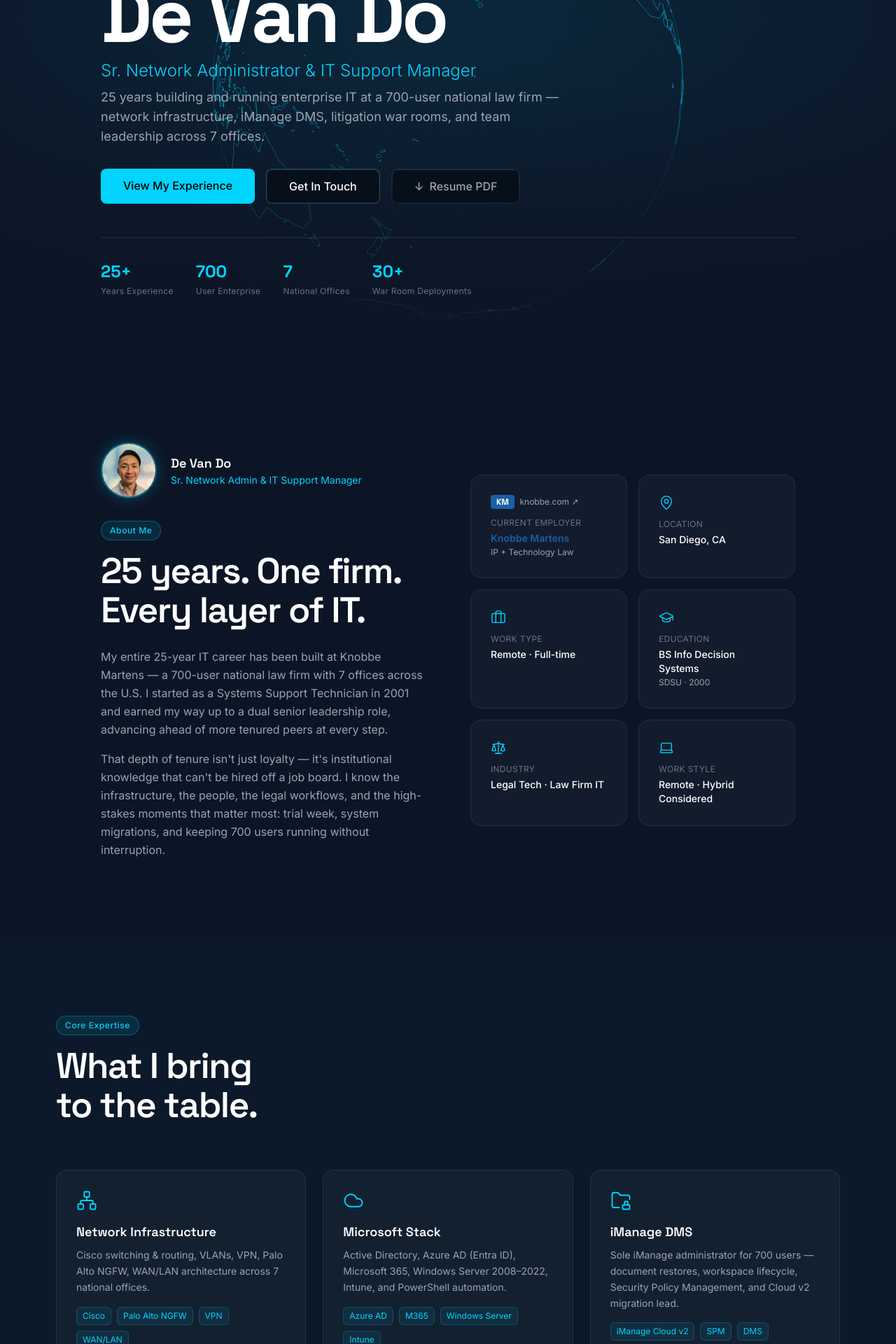
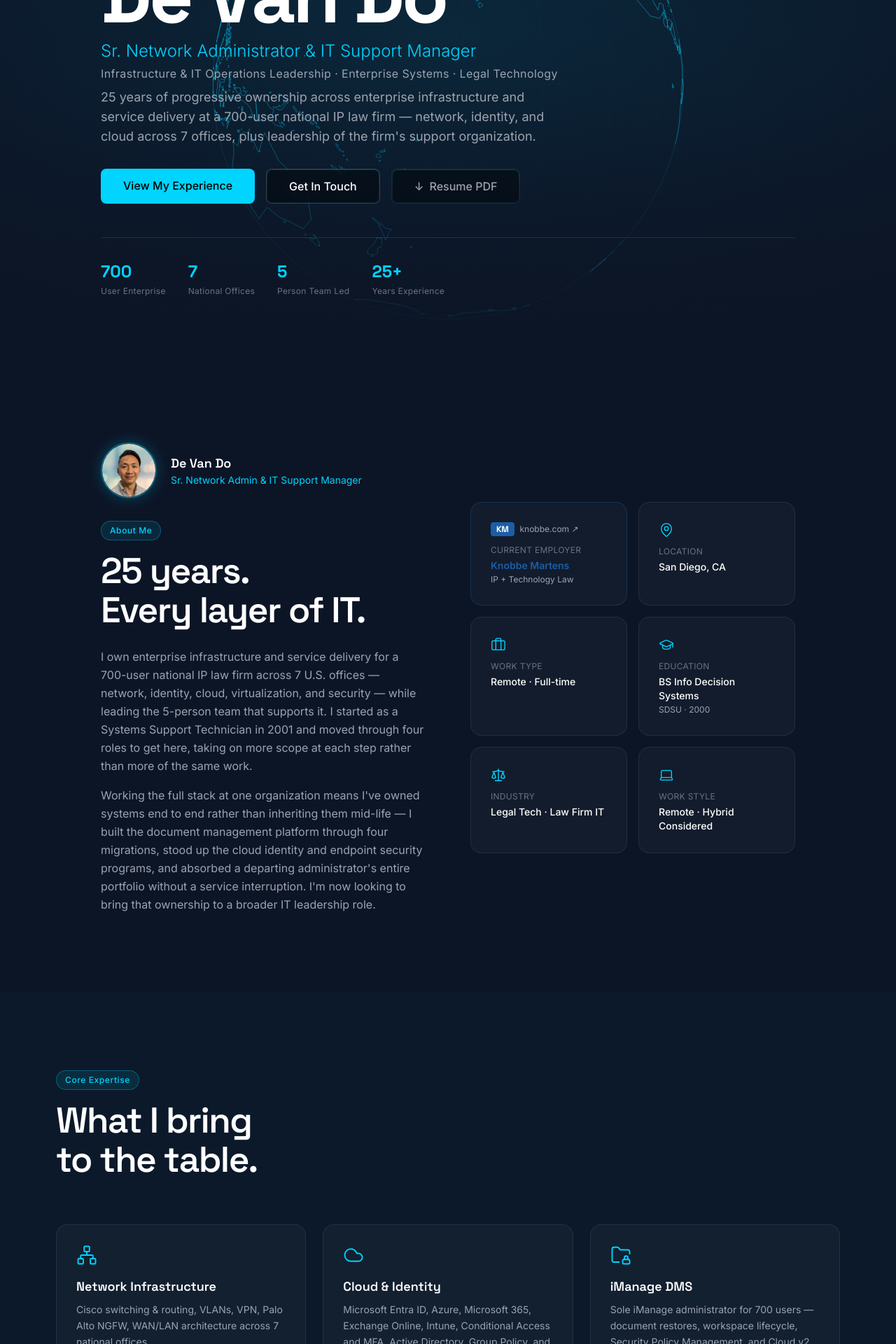
Before and after one commit to MrDVD858/DvD-WebsiteResume, a React (Vite) app: page / in a window 1280 px wide. Shown: the part 280-2200 px from the top of the page at 70% size. Built offline with nearby package versions, Linux system fonts and the light colour scheme.

Commit message:
update website

```diff
--- a/src/components/AboutSection.tsx
+++ b/src/components/AboutSection.tsx
@@ -31,19 +31,21 @@
 
           <span className="tag mb-4 block w-fit">About Me</span>
           <h2 className="section-heading text-white mb-6">
-            25 years. One firm.<br />Every layer of IT.
+            25 years.<br />Every layer of IT.
           </h2>
           <p className="text-gray-400 leading-relaxed mb-4">
-            My entire 25-year IT career has been built at Knobbe Martens — a 700-user national
-            law firm with 7 offices across the U.S. I started as a Systems Support Technician
-            in 2001 and earned my way up to a dual senior leadership role, advancing ahead of
-            more tenured peers at every step.
+            I own enterprise infrastructure and service delivery for a 700-user national IP law
+            firm across 7 U.S. offices — network, identity, cloud, virtualization, and security —
+            while leading the 5-person team that supports it. I started as a Systems Support
+            Technician in 2001 and moved through four roles to get here, taking on more scope at
+            each step rather than more of the same work.
           </p>
           <p className="text-gray-400 leading-relaxed">
-            That depth of tenure isn't just loyalty — it's institutional knowledge that can't
-            be hired off a job board. I know the infrastructure, the people, the legal workflows,
-            and the high-stakes moments that matter most: trial week, system migrations, and
-            keeping 700 users running without interruption.
+            Working the full stack at one organization means I've owned systems end to end rather
+            than inheriting them mid-life — I built the document management platform through four
+            migrations, stood up the cloud identity and endpoint security programs, and absorbed a
+            departing administrator's entire portfolio without a service interruption. I'm now
+            looking to bring that ownership to a broader IT leadership role.
           </p>
         </div>
 
--- /dev/null
+++ b/src/components/CountUp.tsx
@@ -0,0 +1,83 @@
+import { useEffect, useRef, useState } from 'react'
+
+interface CountUpProps {
+  /** The finished value as you want it displayed, e.g. "25+", "700", "5". */
+  value: string
+  /** How long the count animation runs, in ms. */
+  duration?: number
+  className?: string
+  style?: React.CSSProperties
+}
+
+/**
+ * CountUp animates a number from 0 up to its final value the first time it
+ * scrolls into view, then stops observing.
+ *
+ * It accepts the value as a *string* ("25+", "700") rather than a number so the
+ * suffix stays attached — we split the digits off the front, animate those, and
+ * glue the suffix back on for rendering. That means the caller never has to pass
+ * the number and the "+" as two separate props.
+ *
+ * Respects prefers-reduced-motion: if the visitor has asked their OS to limit
+ * animation, we skip straight to the final value instead of counting.
+ */
+export default function CountUp({ value, duration = 1400, className, style }: CountUpProps) {
+  const ref = useRef<HTMLParagraphElement>(null)
+
+  // Split "25+" into 25 and "+". The regex captures leading digits; anything
+  // left over (a "+", a "%", nothing at all) becomes the suffix.
+  const target = parseInt(value.replace(/\D/g, ''), 10) || 0
+  const suffix = value.replace(/[\d]/g, '')
+
+  // Start at the target when motion is reduced, so nothing ever animates.
+  const prefersReducedMotion =
+    typeof window !== 'undefined' &&
+    window.matchMedia('(prefers-reduced-motion: reduce)').matches
+
+  const [display, setDisplay] = useState(prefersReducedMotion ? target : 0)
+
+  useEffect(() => {
+    if (prefersReducedMotion) return
+
+    const el = ref.current
+    if (!el) return
+
+    const observer = new IntersectionObserver(
+      ([entry]) => {
+        if (!entry.isIntersecting) return
+
+        // Stop watching immediately — this should only ever run once.
+        observer.unobserve(el)
+
+        const start = performance.now()
+
+        function tick(now: number) {
+          // progress goes 0 → 1 over `duration` ms
+          const progress = Math.min((now - start) / duration, 1)
+
+          // easeOutQuart: fast at first, slows as it approaches the target.
+          // This is what makes it feel like it's "landing" on the number
+          // rather than stopping abruptly.
+          const eased = 1 - Math.pow(1 - progress, 4)
+
+          setDisplay(Math.round(eased * target))
+
+          if (progress < 1) requestAnimationFrame(tick)
+        }
+
+        requestAnimationFrame(tick)
+      },
+      { threshold: 0.4 }
+    )
+
+    observer.observe(el)
+    return () => observer.disconnect()
+  }, [target, duration, prefersReducedMotion])
+
+  return (
+    <p ref={ref} className={className} style={style}>
+      {display}
+      {suffix}
+    </p>
+  )
+}
--- a/src/components/ExperienceSection.tsx
+++ b/src/components/ExperienceSection.tsx
@@ -1,4 +1,4 @@
-import { FolderLock, Scale } from 'lucide-react'
+import { FolderLock, Layers } from 'lucide-react'
 
 // Knobbe brand blue: #1B5EA6
 const KNOBBE_BLUE = '#1B5EA6'
@@ -10,56 +10,63 @@
     companyUrl: 'https://www.knobbe.com/',
     period: 'Jan 2026 – Present',
     type: 'Dual Role · Remote · Full-time',
-    desc: 'Promoted to dual senior leadership role overseeing both enterprise network infrastructure and a 5-person Systems Support team. Serves as sole iManage DMS administrator for all 700 firm users, and as senior IT liaison bridging helpdesk operations, infrastructure, and firm-level technology strategy.',
+    desc: 'Promoted to a dual role holding accountability for enterprise network, identity, cloud, and security infrastructure alongside leadership of the firm\u2019s 5-person Systems Support organization. Sole enterprise administrator for iManage Cloud v2 across all 700 users, and final escalation authority for the support team.',
     bullets: [
-      'Manage and mentor 5-person Systems Support team — restructured ticket ownership workflows, eliminating chronic ticket-passing',
-      'Sole iManage Cloud v2 DMS administrator: document restores, workspace creation/maintenance, Security Policy Management (SPM) for 700 users',
-      'Maintain enterprise network, Active Directory, Azure AD, and M365 across HQ and all 7 remote offices',
-      'Senior IT liaison between helpdesk operations, infrastructure, and firm leadership',
+      'Lead and develop a 5-person Systems Support team — redesigned the ticket ownership model to eliminate chronic cross-team handoffs',
+      'Assumed the full infrastructure and application portfolio of a departing systems administrator with no service interruption and no added headcount',
+      'Own enterprise network, Active Directory, Entra ID, and Microsoft 365 operations supporting 700 users across 7 offices',
+      'Sole enterprise administrator for iManage Cloud v2 — Security Policy Manager governance, workspace lifecycle, and document recovery',
+      'Manage vendor relationships, renewals, and technical evaluations across the firm\u2019s platform and security stack',
     ],
-    tags: ['Team Leadership', 'iManage Cloud v2', 'SPM', 'Active Directory', 'Azure AD', 'M365', 'Cisco Networking', 'PowerShell'],
+    tags: ['Team Leadership', 'ITSM', 'iManage Cloud v2', 'SPM', 'Entra ID', 'M365', 'Vendor Management'],
   },
   {
     role: 'Sr. Network Administrator',
     company: 'Knobbe Martens',
     companyUrl: 'https://www.knobbe.com/',
-    period: '~2009 – Dec 2025',
+    period: '2009 – Dec 2025',
     type: 'Remote · Full-time',
-    desc: 'Primary iManage DMS administrator and senior network engineer for a 700-user national law firm. Led major infrastructure initiatives including a multi-phase iManage cloud migration, firm-wide network refresh, and 30+ trial war room deployments across the U.S. over 15 years',
+    desc: 'Senior infrastructure owner for a 700-user national law firm. Led the firm\u2019s multi-year document management modernization, a firm-wide network refresh, the move to Microsoft cloud identity, and the endpoint security program — while delivering trial infrastructure for active litigation nationwide.',
     bullets: [
-      'Led multi-phase iManage migration: file shares → on-premise → iManage Cloud → Cloud v2',
-      'Coordinated firm-wide network refresh — core switches, routers, and Palo Alto NGFW firewalls',
-      'Deployed trial war room technology across 30+ trial venues across the U.S. — hotel conference rooms transformed into full litigation command centers over 2–3 day setups, with ongoing on-site and remote support throughout active trials in cities including Seattle, SF, LA, San Diego, and NY',
-      'Coordinated IT for multiple national office relocations',
+      'Led a four-phase document management modernization — network file shares → on-premise iManage → iManage Cloud → Cloud v2 — for all 700 users',
+      'Directed a firm-wide network refresh spanning core switching, routing, and Palo Alto next-generation firewalls',
+      'Standardized firewall policy and remote access through Panorama and GlobalProtect, scaling secure connectivity through the shift to remote and hybrid work',
+      'Deployed and administered Entra ID, Microsoft 365, Exchange Online, and Intune under centralized policy',
+      'Implemented the firm\u2019s endpoint and email security stack — CyberArk Endpoint Privilege Management, Darktrace, Mimecast, and SysxSense',
+      'Maintained Hyper-V and Storage Spaces Direct cluster infrastructure, including capacity planning and backup/restore verification',
+      'Maintained Relativity and RelativityOne infrastructure — SQL Server, ARM archival, and storage — sustaining integration continuity for eDiscovery teams',
+      'Automated bulk administration with PowerShell, Microsoft Graph, and REST APIs — workspace migrations, provisioning, and permission audits',
+      'Delivered 30+ trial war room deployments over 15 years across Seattle, SF, LA, San Diego, and NY',
     ],
-    tags: ['iManage', 'SPM', 'Palo Alto Firewall', 'Cisco', 'Windows Server', 'Active Directory', 'VPN', 'Litigation Support'],
+    tags: ['iManage', 'Palo Alto NGFW', 'Panorama', 'GlobalProtect', 'Entra ID', 'Intune', 'Hyper-V', 'S2D', 'RelativityOne', 'PowerShell', 'CyberArk'],
   },
   {
     role: 'Jr. Network Administrator',
     company: 'Knobbe Martens',
     companyUrl: 'https://www.knobbe.com/',
-    period: '~2005 – ~2009',
+    period: '2005 – 2009',
     type: 'Promoted from Systems Support',
-    desc: 'Primary on-site IT resource for the San Diego office with remote support responsibilities across SF, LA, Seattle, NY, and Washington D.C. Began supporting litigation teams with trial preparation and on-site technical logistics.',
+    desc: 'Primary on-site IT resource for the San Diego office with remote support responsibility across five additional national offices. Established the on-site litigation deployment practice later scaled firm-wide.',
     bullets: [
-      'Owned all network infrastructure and desktop support for San Diego office',
+      'Owned network infrastructure and desktop support for the San Diego office',
       'Provided remote IT coverage for 5 additional national offices',
-      'Began litigation and trial support responsibilities',
+      'Assumed first litigation and trial support responsibilities',
     ],
-    tags: ['Network Administration', 'End-user Support', 'Remote Office Support', 'Windows Server', 'Litigation Support'],
+    tags: ['Network Administration', 'Remote Office Support', 'Windows Server', 'Litigation Support'],
   },
   {
     role: 'Systems Support Technician',
     company: 'Knobbe Martens',
     companyUrl: 'https://www.knobbe.com/',
-    period: 'Jul 2001 – ~2005',
+    period: 'Jul 2001 – 2005',
     type: 'Full-time · Entry Level',
-    desc: 'Started IT career providing desktop, hardware, and software support in a fully on-premise Windows environment. Promoted to Jr. Network Administrator within 4 years, advancing ahead of a more tenured peer.',
+    desc: 'Began IT career delivering Tier 1 and Tier 2 support across the firm\u2019s Windows desktop, application, and network environment, including iManage client support and off-site trial and hearing setups.',
     bullets: [
-      'Desktop, hardware, and software support across Windows XP/2000 environment',
-      'Promoted to Jr. Network Admin within 4 years, advancing ahead of a more tenured peer',
+      'Tier 1 and Tier 2 support across desktop, hardware, software, and network',
+      'Supported iManage DeskSite/FileSite clients and off-site trial and hearing setups',
+      'Promoted to Jr. Network Administrator within 4 years',
     ],
-    tags: ['Desktop Support', 'Windows XP/2000', 'Hardware Troubleshooting', 'Legal IT'],
+    tags: ['Desktop Support', 'iManage DeskSite/FileSite', 'Hardware Troubleshooting', 'Legal IT'],
   },
 ]
 
@@ -69,7 +76,7 @@
       <div className="reveal mb-16">
         <span className="tag mb-4 block w-fit">Experience</span>
         <h2 className="section-heading text-white">
-          25 years at one firm.<br />Every role earned.
+          Four roles.<br />Increasing scope at every step.
         </h2>
       </div>
 
@@ -93,23 +100,23 @@
         </div>
       </div>
 
-      {/* War room callout banner */}
+      {/* Scope-expansion callout — the strongest leadership signal on the page */}
       <div className="reveal mb-12 skill-card" style={{ borderColor: 'rgba(255,180,0,0.3)', background: 'rgba(255,180,0,0.03)' }}>
         <div className="flex flex-wrap items-center gap-6">
-          <Scale size={30} strokeWidth={1.5} style={{ color: '#F59E0B' }} className="flex-shrink-0" />
+          <Layers size={30} strokeWidth={1.5} style={{ color: '#F59E0B' }} className="flex-shrink-0" />
           <div className="flex-1">
             <p className="text-white font-semibold text-lg mb-1" style={{ fontFamily: 'Space Grotesk, sans-serif' }}>
-              Trial War Room Specialist — 30+ Deployments Over 15 Years
+              Absorbed a Full Systems Administrator Portfolio — No Service Interruption
             </p>
             <p className="text-gray-400 text-sm leading-relaxed">
-              Transformed hotel conference rooms into fully operational litigation command centers — network, AV, secure access —
-              in 2–3 day deployments ahead of active trials. On-site and remote support throughout proceedings in Seattle, SF, LA, San Diego, NY, and beyond.
-              High-stakes, zero-margin-for-error work.
+              When a systems administrator departed, the firm consolidated their infrastructure and application
+              responsibilities into my role rather than backfilling. Virtualization and storage, eDiscovery infrastructure,
+              and the endpoint security stack — absorbed without added headcount and without a service interruption.
             </p>
           </div>
           <div className="flex-shrink-0">
             <span className="text-xs px-3 py-1 rounded-full" style={{ background: 'rgba(255,180,0,0.1)', color: '#FFB400', border: '1px solid rgba(255,180,0,0.3)' }}>
-              Litigation Support
+              Expanded Scope
             </span>
           </div>
         </div>
--- a/src/components/ExpertiseSection.tsx
+++ b/src/components/ExpertiseSection.tsx
@@ -1,4 +1,4 @@
-import { Network, Cloud, FolderLock, Scale, ShieldCheck, Users } from 'lucide-react'
+import { Network, Cloud, FolderLock, Scale, ShieldCheck, Users, Server, Terminal, Search } from 'lucide-react'
 
 const skills = [
   {
@@ -9,9 +9,9 @@
   },
   {
     icon: Cloud,
-    title: 'Microsoft Stack',
-    desc: 'Active Directory, Azure AD (Entra ID), Microsoft 365, Windows Server 2008–2022, Intune, and PowerShell automation.',
-    tags: ['Azure AD', 'M365', 'Windows Server', 'Intune'],
+    title: 'Cloud & Identity',
+    desc: 'Microsoft Entra ID, Azure, Microsoft 365, Exchange Online, Intune, Conditional Access and MFA, Active Directory, Group Policy, and Windows Server.',
+    tags: ['Entra ID', 'M365', 'Exchange Online', 'Intune', 'Windows Server'],
   },
   {
     icon: FolderLock,
@@ -22,20 +22,38 @@
   {
     icon: Scale,
     title: 'Litigation Support',
-    desc: 'Trial war room deployment across 6+ U.S. cities — AV/network config, on-site and remote support for active trial teams.',
-    tags: ['War Room', 'Trial Support', 'AV/Network', 'Multi-city'],
+    desc: '30+ trial war room deployments over 15 years — full litigation command centers built in 2–3 days under zero-fail conditions across Seattle, SF, LA, San Diego, and NY.',
+    tags: ['War Room', 'Trial Support', 'Multi-city', 'Zero-fail Delivery'],
   },
   {
     icon: ShieldCheck,
     title: 'Security & Compliance',
-    desc: 'Mimecast, Darktrace Antigena Email, Identity & Access Management, endpoint security via Intune, CompTIA Security+ certified.',
-    tags: ['Mimecast', 'Darktrace', 'IAM', 'CompTIA Sec+'],
+    desc: 'CyberArk Endpoint Privilege Management, Darktrace, Mimecast, SysxSense, identity & access governance, permission auditing. CompTIA Security+ certified.',
+    tags: ['CyberArk EPM', 'Darktrace', 'Mimecast', 'SysxSense', 'IAM'],
   },
   {
     icon: Users,
     title: 'Team & IT Leadership',
-    desc: 'Managing and mentoring a 5-person Systems Support team — restructured ticket ownership, eliminated chronic ticket-passing, bridging helpdesk to firm strategy.',
-    tags: ['Team Management', 'FreshService', 'ITSM', 'Workflow Optimization'],
+    desc: 'Lead and develop a 5-person Systems Support team — ticket ownership redesign, SLA and escalation management, vendor relationships, and technology planning with firm leadership.',
+    tags: ['Team Leadership', 'ITSM', 'FreshService', 'Vendor Management', 'Escalation'],
+  },
+  {
+    icon: Server,
+    title: 'Virtualization & Storage',
+    desc: 'Hyper-V and Storage Spaces Direct cluster infrastructure, failover clustering, Cluster Shared Volumes, enterprise file services, capacity planning, and backup/restore verification.',
+    tags: ['Hyper-V', 'Storage Spaces Direct', 'Failover Clustering', 'Backup/Restore'],
+  },
+  {
+    icon: Search,
+    title: 'eDiscovery Infrastructure',
+    desc: 'Maintain Relativity and RelativityOne infrastructure — SQL Server, ARM archival, and storage capacity — sustaining integration continuity for litigation and eDiscovery teams.',
+    tags: ['Relativity', 'RelativityOne', 'ARM', 'SQL Server'],
+  },
+  {
+    icon: Terminal,
+    title: 'Automation & Scripting',
+    desc: 'PowerShell, Microsoft Graph API, and REST-driven bulk administration — workspace and folder migrations, account provisioning, and permission audits at firm scale.',
+    tags: ['PowerShell', 'Microsoft Graph', 'REST API', 'Bulk Administration'],
   },
 ]
 
--- a/src/components/HeroSection.tsx
+++ b/src/components/HeroSection.tsx
@@ -1,6 +1,7 @@
 import AnimatedHeading from './AnimatedHeading'
 import FadeIn from './FadeIn'
 import NetworkBackground from './NetworkBackground'
+import CountUp from './CountUp'
 
 export default function HeroSection() {
   return (
@@ -45,15 +46,24 @@
         />
 
         <FadeIn delay={900} duration={900}>
-          <p className="text-xl md:text-2xl font-light mb-2" style={{ color: '#00D4FF' }}>
+          <p className="text-xl md:text-2xl font-light mb-1" style={{ color: '#00D4FF' }}>
             Sr. Network Administrator & IT Support Manager
+          </p>
+        </FadeIn>
+
+        {/* Positioning line — mirrors the resume header so the two documents echo
+            each other for anyone who checks both. */}
+        <FadeIn delay={1000} duration={900}>
+          <p className="text-sm md:text-base text-gray-400 mb-2 tracking-wide">
+            Infrastructure & IT Operations Leadership · Enterprise Systems · Legal Technology
           </p>
         </FadeIn>
 
         <FadeIn delay={1100} duration={900}>
           <p className="text-gray-400 text-base md:text-lg mb-8 max-w-2xl leading-relaxed">
-            25 years building and running enterprise IT at a 700-user national law firm —
-            network infrastructure, iManage DMS, litigation war rooms, and team leadership across 7 offices.
+            25 years of progressive ownership across enterprise infrastructure and service delivery at a
+            700-user national IP law firm — network, identity, and cloud across 7 offices, plus leadership
+            of the firm's support organization.
           </p>
         </FadeIn>
 
@@ -79,13 +89,17 @@
         <FadeIn delay={1700} duration={900}>
           <div className="flex flex-wrap gap-8 mt-12 pt-8 border-t border-white/10">
             {[
-              { value: '25+', label: 'Years Experience' },
               { value: '700', label: 'User Enterprise' },
               { value: '7', label: 'National Offices' },
-              { value: '30+', label: 'War Room Deployments' },
+              { value: '5', label: 'Person Team Led' },
+              { value: '25+', label: 'Years Experience' },
             ].map((s) => (
               <div key={s.label}>
-                <p className="text-2xl font-bold" style={{ fontFamily: 'Space Grotesk, sans-serif', color: '#00D4FF' }}>{s.value}</p>
+                <CountUp
+                  value={s.value}
+                  className="text-2xl font-bold"
+                  style={{ fontFamily: 'Space Grotesk, sans-serif', color: '#00D4FF' }}
+                />
                 <p className="text-xs text-gray-500 mt-1 tracking-wide">{s.label}</p>
               </div>
             ))}
```
Also changed, not shown: src/components/CertificationsSection.tsx (+0 -24 lines).
